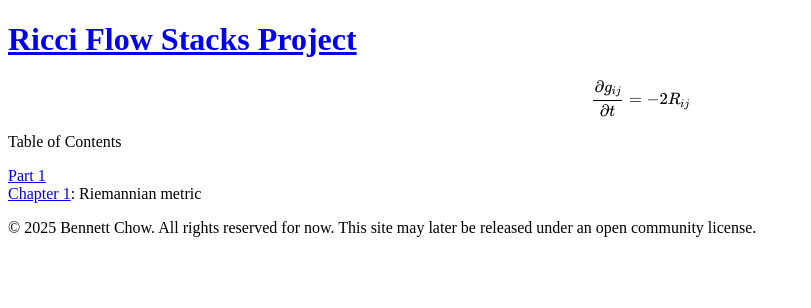
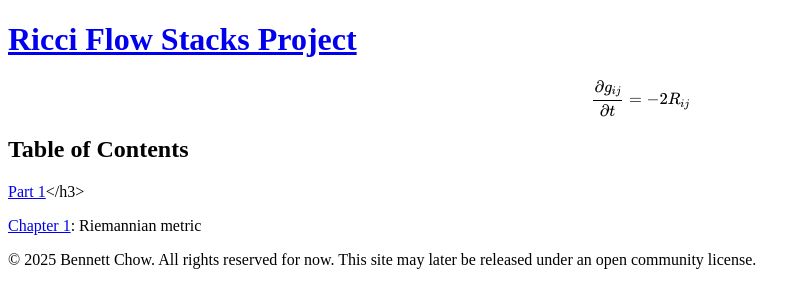
Before and after one commit to bennett-chow/ricciflow.org, a Jekyll site: the page built from index.md, in a window 1280 px wide. Shown: the top 308 px of the page, without its empty margins (0-811 px from the left). Built offline with Jekyll 4.4.1, drawn with Linux system fonts in a browser that asks for light colours.

Commit message:
Update index.md

```diff
--- a/index.md
+++ b/index.md
@@ -7,10 +7,10 @@ $$
 \frac{\partial g_{ij}}{\partial t} = -2R_{ij}
 $$
 
-Table of Contents
-<p>
-<a href="/part-1-foundations/">Part 1</a>
-<br>
+<h2>Table of Contents</h2>
+
+<h3></h3><a href="/part-1-foundations/">Part 1</a></h3>
+
 <a href="/part-1-foundations/riemannian-metric.html">Chapter 1<a/>: Riemannian metric
 
 <footer>
```
